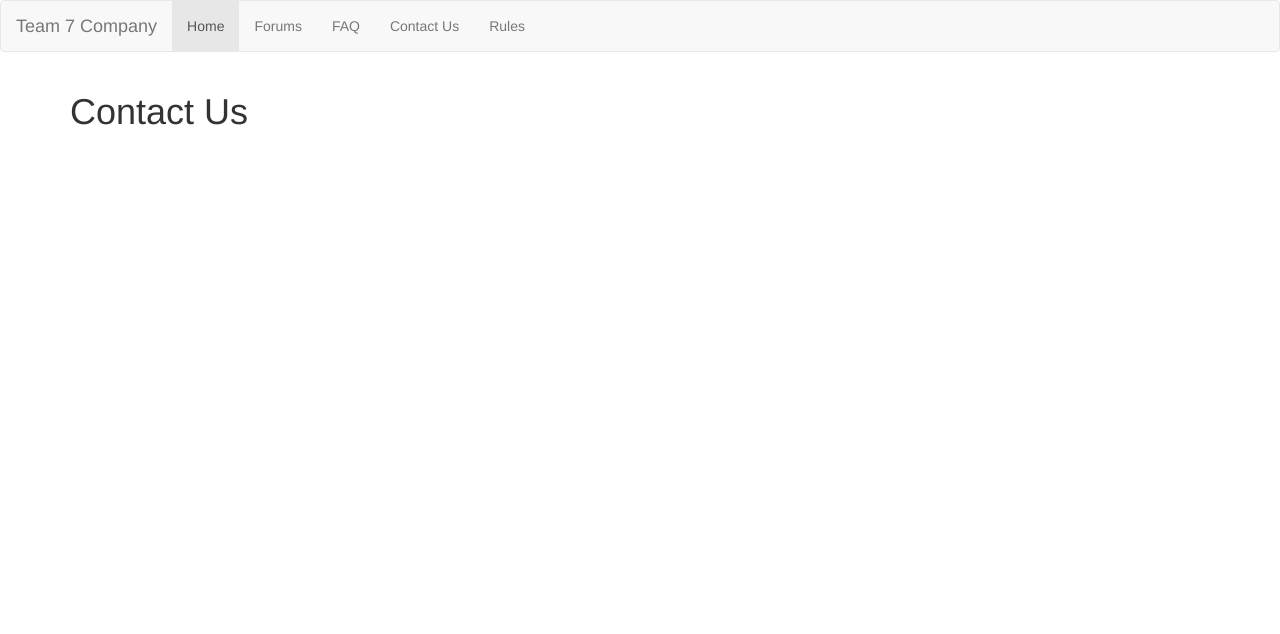
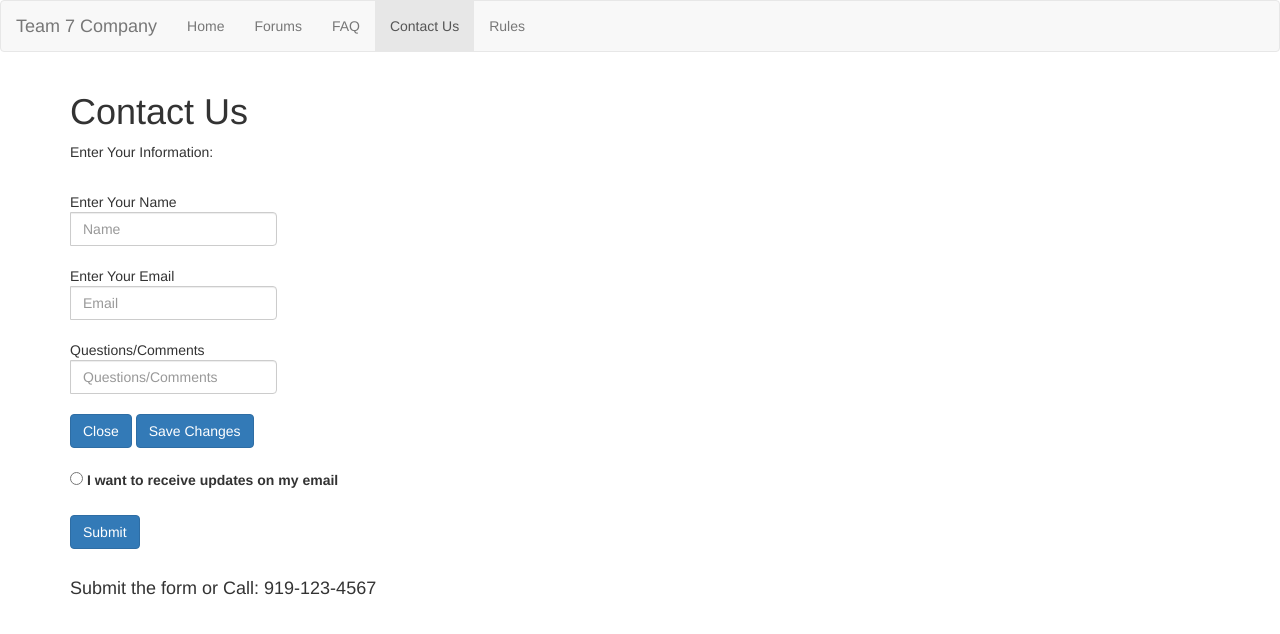
Before and after one commit to EvanPulido1/ITSC-3155-Group-7-Final-Project, a Flask app: page /contact-us in a window 1280 px wide. Shown: the top 634 px of the page. Run offline with Flask 3, Linux system fonts and the light colour scheme; some libraries are stand-ins or nearby versions.

Commit message:
second commit

```diff
--- a/templates/contact_us.html
+++ b/templates/contact_us.html
@@ -1,7 +1,7 @@
 <!DOCTYPE html>
 <html lang="en">
 <head>
-  <title>Home</title>
+  <title>Contact Us</title>
   <meta charset="utf-8">
   <meta name="viewport" content="width=device-width, initial-scale=1">
   <link rel="stylesheet" href="https://maxcdn.bootstrapcdn.com/bootstrap/3.4.1/css/bootstrap.min.css">
@@ -16,10 +16,10 @@
       <a class="navbar-brand" href="#">Team 7 Company</a>
     </div>
     <ul class="nav navbar-nav">
-        <li class="active"><a href="http://127.0.0.1:5000">Home</a></li>
+        <li><a href="http://127.0.0.1:5000">Home</a></li>
         <li><a href="http://127.0.0.1:5000/forums">Forums</a></li>
         <li><a href="http://127.0.0.1:5000/faq">FAQ</a></li>
-        <li><a href="http://127.0.0.1:5000/contact-us">Contact Us</a></li>
+        <li class="active"><a href="http://127.0.0.1:5000/contact-us">Contact Us</a></li>
         <li><a href="http://127.0.0.1:5000/rules">Rules</a></li>
     </ul>
   </div>
@@ -27,7 +27,46 @@
 
 <div class="container">
   <h1>Contact Us</h1>
+  <p>Enter Your Information:</p>
+  <br>
+<form action="/">
+  <div class="input-group mb-3">
+    <div class="input-group-prepend">
+      <span class="input-group-text">Enter Your Name</span>
+    </div>
+    <input type="text" class="form-control" placeholder="Name" id="name" name="name">
+  </div>
+  <br>
+  <div class="input-group mb-3">
+    <div class="input-group-prepend">
+      <span class="input-group-text">Enter Your Email</span>
+    </div>
+    <input type="text" class="form-control" placeholder="Email" id="email" name="email">
+  </div>
+  <br>
+  <div class="input-group mb-3">
+    <div class="input-group-prepend">
+      <span class="input-group-text">Questions/Comments</span>
+    </div>
+    <input type="text" class="form-control" placeholder="Questions/Comments" id="qc" name="qc">
+  </div>
+  <br>
+  <button type="submit" class="btn btn-primary">Close</button>
+  <button type="submit" class="btn btn-primary">Save Changes</button>
+<br>
+<br>
+<div class="form-check">
+  <input type="radio" class="form-check-input" id="email_notif" name="email_notif" value="email_notif">
+  <label class="form-check-label" for="email_notif">I want to receive updates on my email</label>
+  <br>
+  <br>
+  <button type="submit" class="btn btn-primary">Submit</button>
 </div>
-
+</div>
+</form>
+<br>
+<div class="container">
+  <h4>Submit the form or Call: 919-123-4567</h4>
+</div>
 </body>
 </html>
```
Also changed, not shown: templates/faq.html (+3 -4 lines), templates/forums.html (+23 -4 lines), templates/home.html (+3 -4 lines), templates/rules.html (+3 -6 lines), templates/layout.html (deleted).
